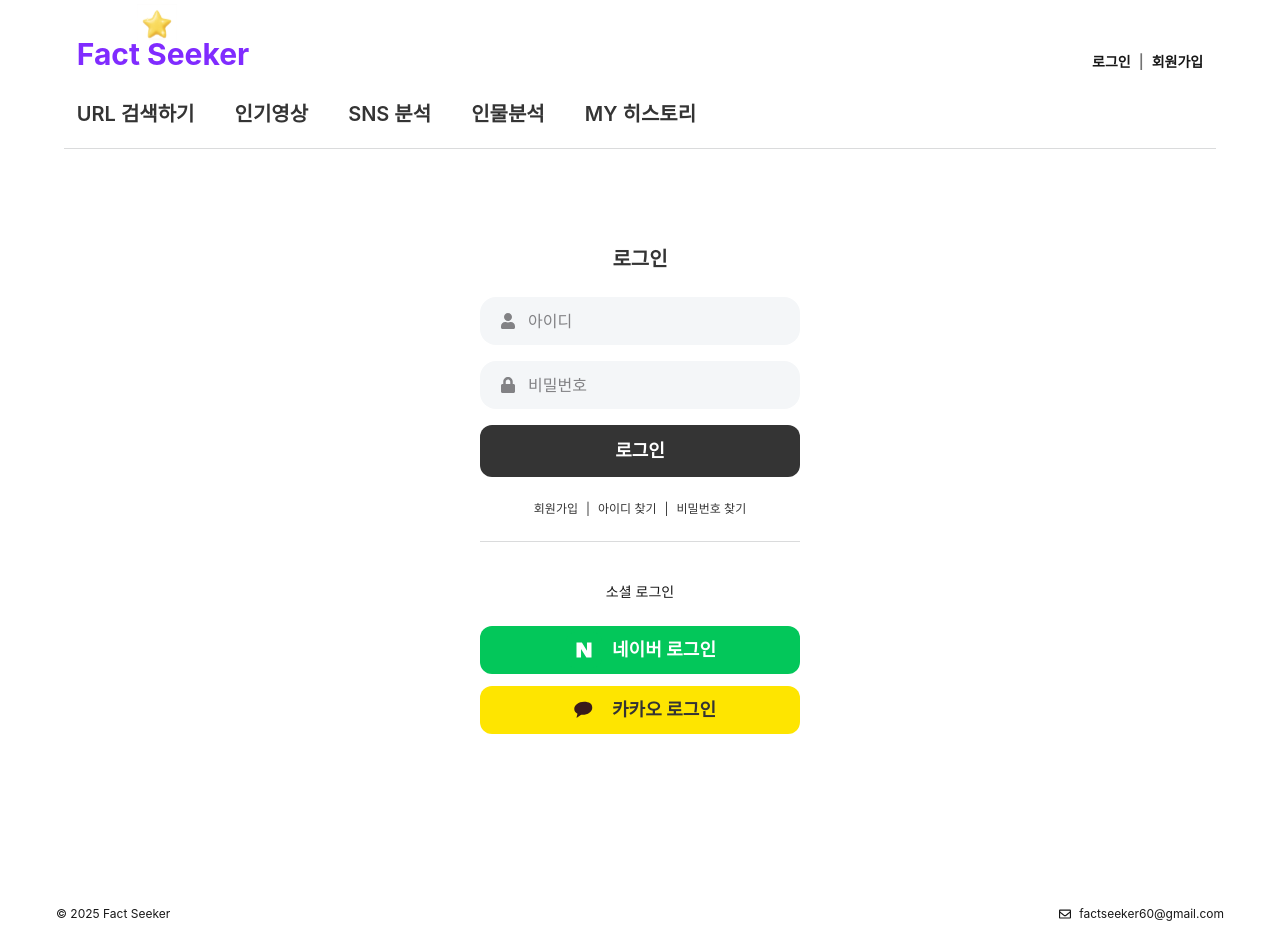
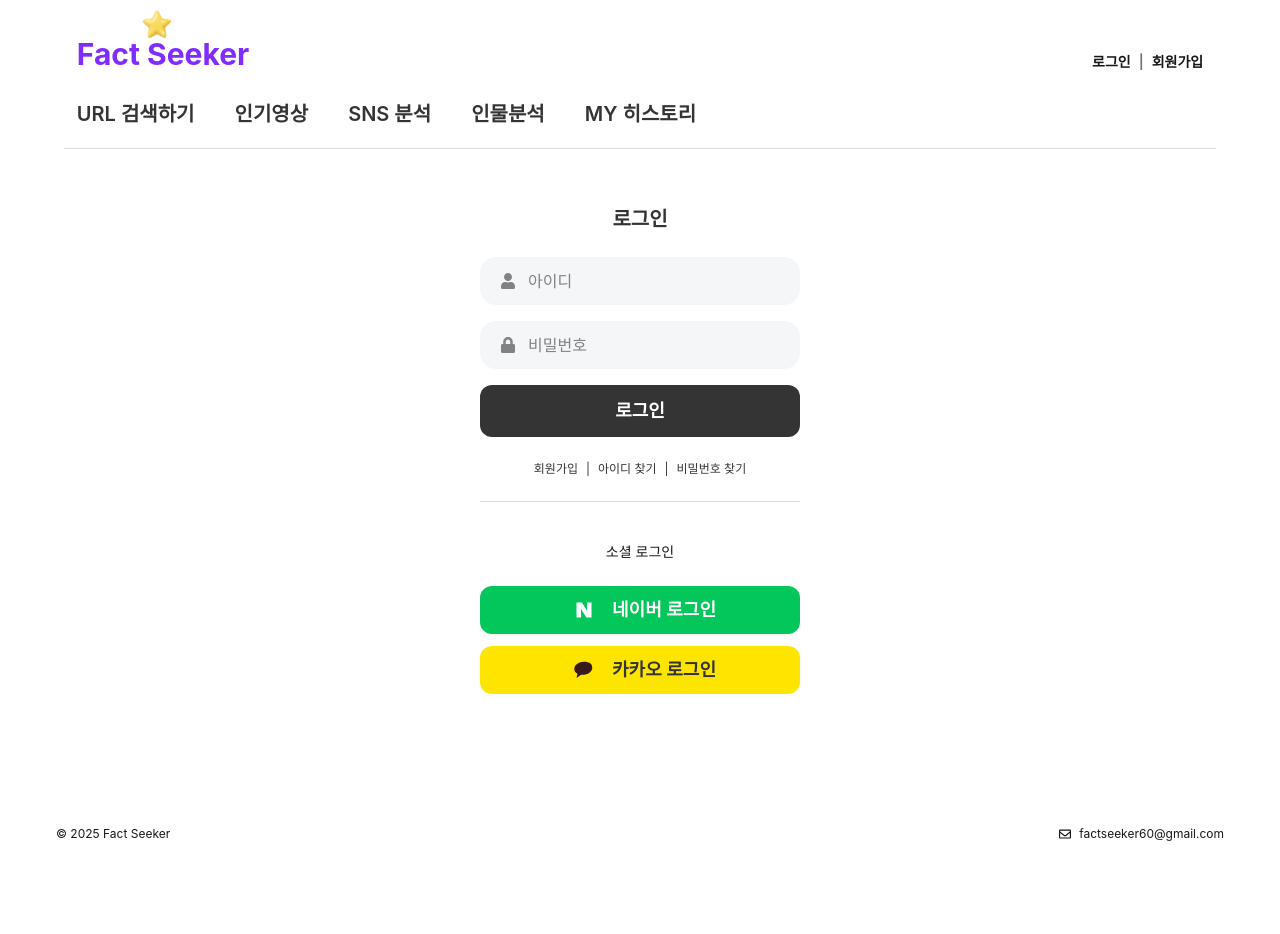
Before and after one commit to Hanium-FactSeeker/factseeker-frontend, a Next.js app: page /login in a window 1280 px wide. After the commit the page ends 854 px from the top, so only its background shows below. Built offline with nearby package versions, Linux system fonts and the light colour scheme.

Commit message:
Refactor: 불필요한 import문 제거 및 스타일 수정

```diff
--- a/src/app/(main)/page.tsx
+++ b/src/app/(main)/page.tsx
@@ -3,13 +3,11 @@ import 'swiper/css/navigation';
 import 'swiper/css/pagination';
 import '@/styles/globals.css';
 
-import MainHeader from '@/components/header/MainHeader';
 import InfoBar from '@/components/main/molecules/InfoBar';
 import SearchSection from '@/components/main/organisms/SearchSection';
 import PoliticianSection from '@/components/main/organisms/PoliticianSection';
 import HotVideosSection from '@/components/main/organisms/HotVideos';
 import SnsSection from '@/components/main/organisms/SnsSection';
-import Footer from '@/components/footer';
 
 export default function Home() {
   return (
--- a/src/components/auth/login/index.tsx
+++ b/src/components/auth/login/index.tsx
@@ -2,7 +2,7 @@ import LoginForm from './LoginForm';
 
 export default function Login() {
   return (
-    <div className="bg-background text-foreground mx-auto my-20 flex w-full max-w-xs items-center justify-center rounded-lg px-4 md:px-0">
+    <div className="bg-background text-foreground mx-auto my-10 flex w-full max-w-xs items-center justify-center rounded-lg px-4 md:px-0">
       <LoginForm />
     </div>
   );
```
